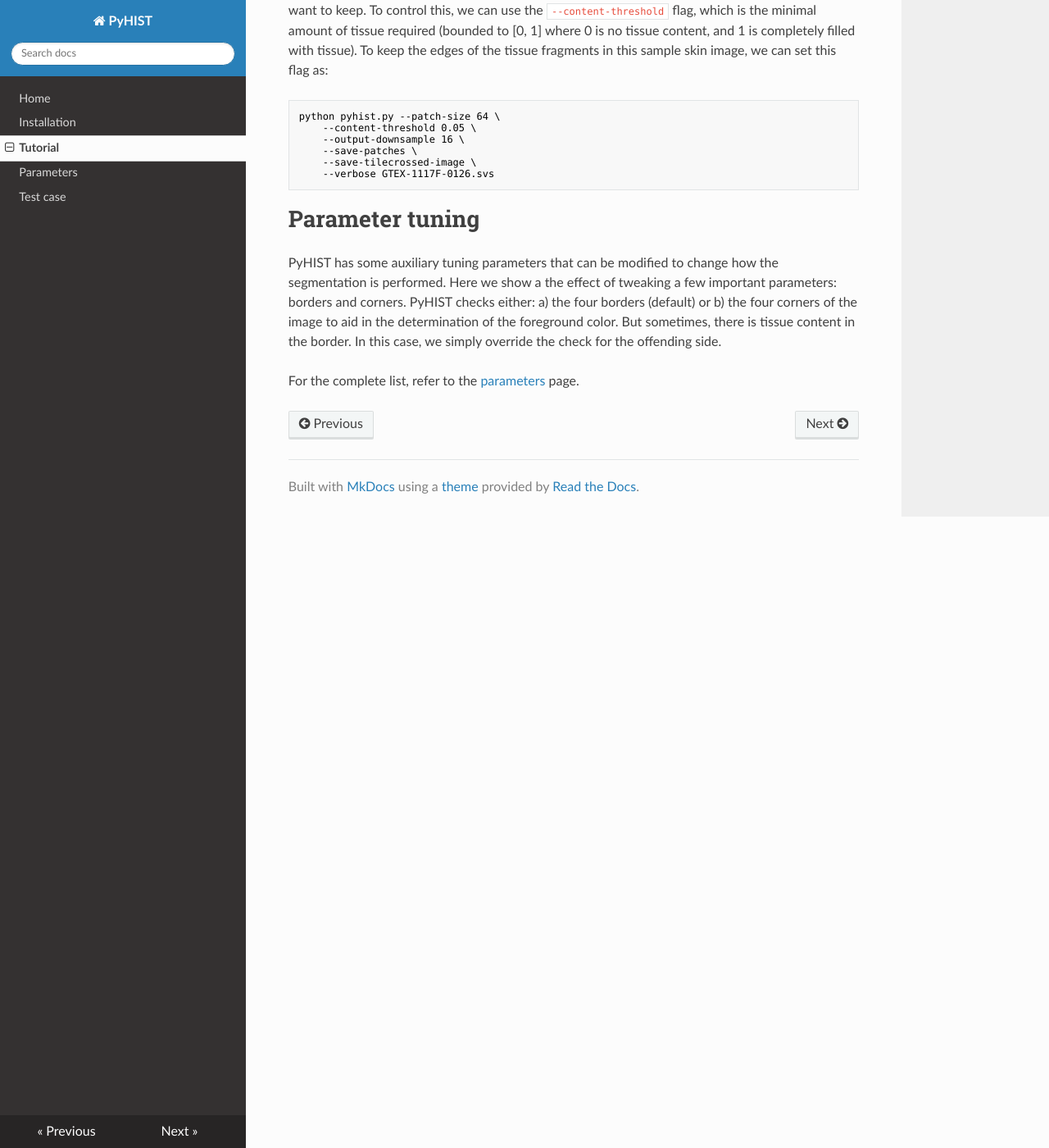
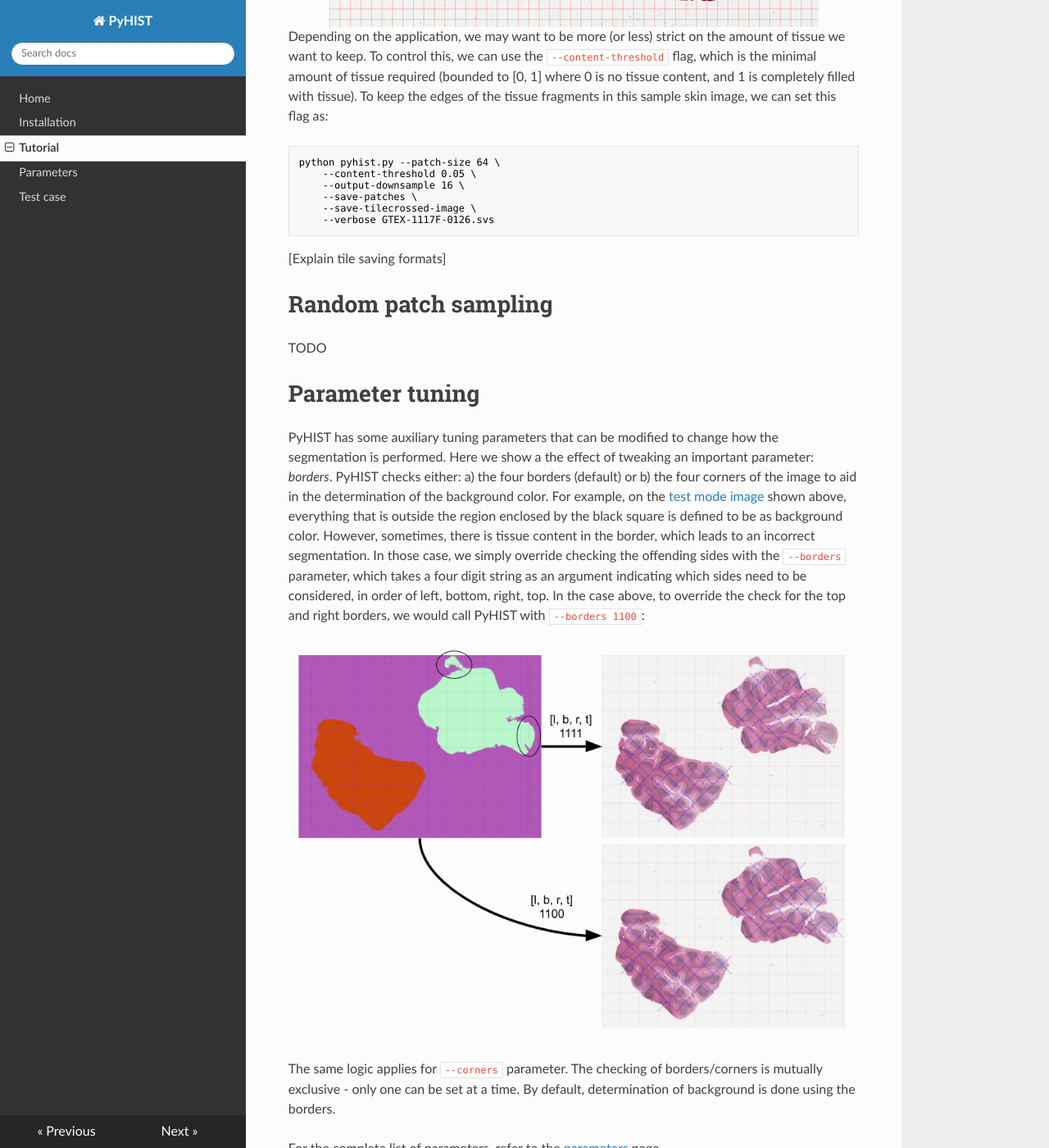
Before and after one commit to manuel-munoz-aguirre/PyHIST, an MkDocs documentation site: the page built from docs/tutorial.md, in a window 1280 px wide and 1400 px high, scrolled down 3717 px. Shown: the whole window at 82% size. Built offline with MkDocs 1.6.1, drawn with Linux system fonts in a browser that asks for light colours; nearby versions of some CDN libraries; some of the changed text lies outside the part shown.

Commit message:
Added support for format selection, tutorial on borders

````diff
--- a/docs/tutorial.md
+++ b/docs/tutorial.md
@@ -32,12 +32,14 @@ Let's assume that we want to extract patches of size 64x64 at a downsampled reso
 	python pyhist.py --patch-size 64 --output-downsample 16 --test-mode GTEX-1117F-0126.svs
 	eog output/GTEX-1117F-0126/test_GTEX-1117F-0126.png
 
+<a name="testimage">
 <div align="center">
 <img src="https://raw.githubusercontent.com/manuel-munoz-aguirre/PyHIST/master/docs/resources/test_GTEX-1117F-0126.png" alt="GTEx_mask_test"></img>
 </div>
+</a>
 <br>
 
-Once we verify the tiling and masking, we proceed to extract the patches using the `--save-patches` flag. To save an overview image of the patches that were selected, add the `--save-tilecrossed-image` flag. To see details of the mask generation and patch extraction, use the `--verbose` flag.
+The faint black border that is not part of the grid is an aid for the segmentation and it is explained in the [parameter tuning](#parametertuning) section. Once we verify the tiling and masking, we proceed to extract the patches using the `--save-patches` flag. To save an overview image of the patches that were selected, add the `--save-tilecrossed-image` flag. To see details of the mask generation and patch extraction, use the `--verbose` flag.
 
 	python pyhist.py --patch-size 64 \
 	--output-downsample 16 \
@@ -95,12 +97,18 @@ python pyhist.py --patch-size 64 \
 	--save-tilecrossed-image \
 	--verbose GTEX-1117F-0126.svs
 ```
+[Explain tile saving formats]
 
-# Parameter tuning
-PyHIST has some auxiliary tuning parameters that can be modified to change how the segmentation is performed. Here we show a the effect of tweaking a few important parameters: borders and corners. PyHIST checks either: a) the four borders (default) or b) the four corners of the image to aid in the determination of the foreground color. But sometimes, there is tissue content in the border. In this case, we simply override the check for the offending side.
+# Random patch sampling<a name="randomsapling"></a>
+TODO
 
 
+# Parameter tuning<a name="parametertuning"></a>
+PyHIST has some auxiliary tuning parameters that can be modified to change how the segmentation is performed. Here we show a the effect of tweaking an important parameter: *borders*. PyHIST checks either:
+a) the four borders (default) or b) the four corners of the image to aid in the determination of the background color. For example, on the [test mode image](#testimage) shown above, everything that is outside the region enclosed by the black square is defined to be as background color. However, sometimes, there is tissue content in the border, which leads to an incorrect segmentation. In those case, we simply override checking the offending sides with the `--borders` parameter, which takes a four digit string as an argument indicating which sides need to be considered, in order of left, bottom, right, top. In the case above, to override the check for the top and right borders, we would call PyHIST with `--borders 1100`:
 
+![borders_argument](resources/borders_argument.png)
 
+The same logic applies for `--corners` parameter. The checking of borders/corners is mutually exclusive - only one can be set at a time. By default, determination of background is done using the borders.
 
-For the complete list, refer to the [parameters](parameters.md) page.
+For the complete list of parameters, refer to the [parameters](parameters.md) page.
--- a/pyhist.py
+++ b/pyhist.py
@@ -28,6 +28,11 @@ def check_compilation():
 
 
 def check_arguments(args):
+
+    # File format
+    if args.format.lower().strip() not in ["png", "jpg"]:
+        print("Format has to be either png or jpg. Exiting.")
+        sys.exit(1)
 
     # Borders and Corners
     if (args.borders == '0000'
````
Also changed, not shown: docs/resources/borders_argument.png (added), docs/resources/test_GTEX-1117F-0126.png, 3 other files.
